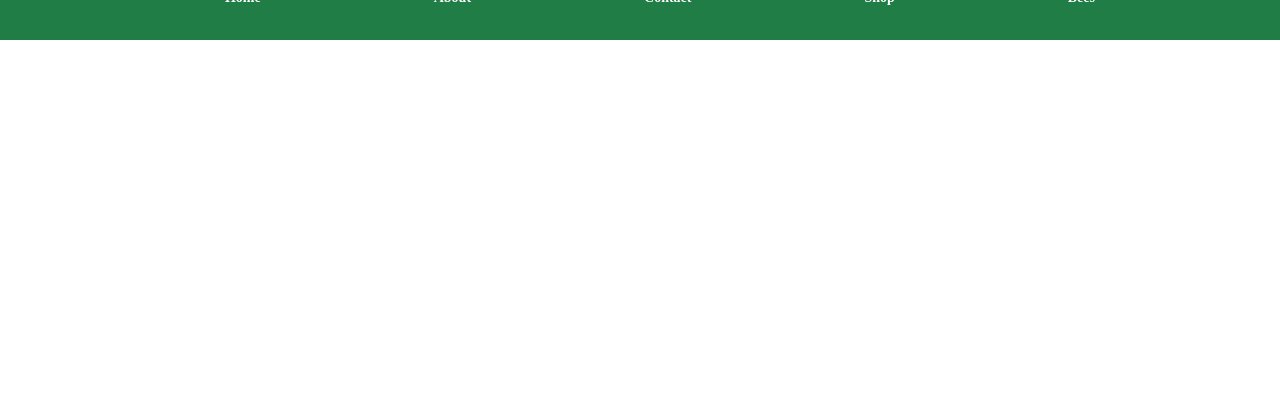
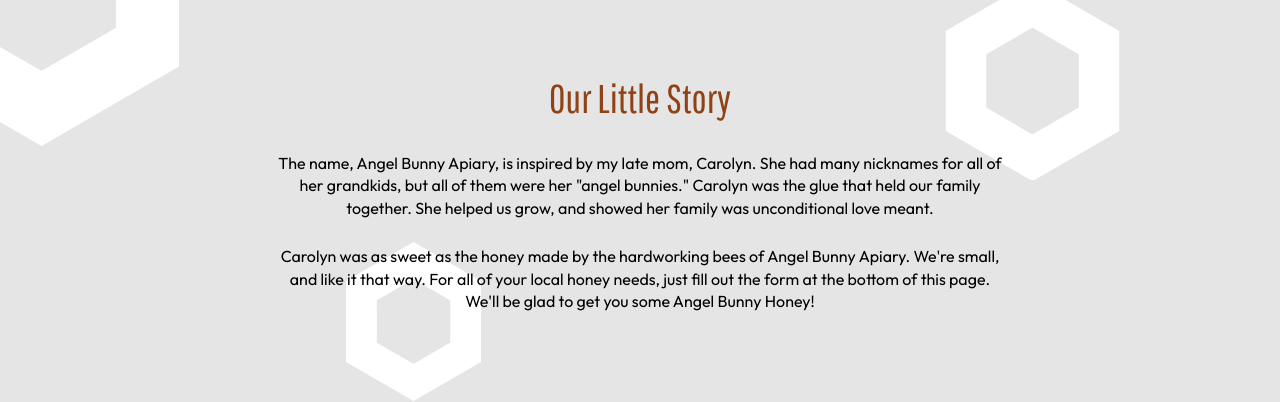
Before and after one commit to marissahuysentruyt/Angel-Bunny-Honey, an Angular app: page / in a window 1280 px wide. Shown: the part 850-1252 px from the top of the page. Before the commit the page ends 890 px from the top, so only its background shows below. Built offline with nearby package versions, Linux system fonts and the light colour scheme.

Commit message:
:sparkles: feat: about section
-Create About component
-HTML structure in place
-SCSS styles in place

```diff
--- /dev/null
+++ b/src/app/about/about.component.html
@@ -0,0 +1,11 @@
+<section class="our-story">
+  <header class="our-story__heading">
+    <h3 class="heading-text heading__title">Our Little Story</h3>
+  </header>
+  <p class="content-text our-story__p1">
+    The name, Angel Bunny Apiary, is inspired by my late mom, Carolyn. She had many nicknames for all of her grandkids, but all of them were her "angel bunnies." Carolyn was the glue that held our family together. She helped us grow, and showed her family was unconditional love meant.
+  </p>
+  <p class="content-text our-story__p2">
+    Carolyn was as sweet as the honey made by the hardworking bees of Angel Bunny Apiary. We're small, and like it that way. For all of your local honey needs, just fill out the form at the bottom of this page. We'll be glad to get you some Angel Bunny Honey!
+  </p>
+</section>
--- /dev/null
+++ b/src/app/about/about.component.scss
@@ -0,0 +1,84 @@
+.our-story {
+  background-color: #e5e5e5;
+  position: relative;
+  z-index: 2;
+  padding: 1.25rem; // 20px/16
+  text-align: center;
+  margin: auto;
+
+  @media (min-width: 74rem) {
+    padding: 7rem 0 26.5625rem; // top: 112px/16; left&right: 0; bottom: 425px/16
+
+    &::before {
+      content: "";
+      position: absolute;
+      top: -134px;
+      left: -6rem;
+      // border: 1px solid red;
+      background-image: url("../../assets/hexagon-graphic.svg");
+      background-repeat: no-repeat;
+      background-position: center;
+      background-size: cover;
+      width: 100%;
+      max-width: 275px;
+      height: 322px;
+      z-index: -1;
+    }
+  }
+
+  .heading__title {
+    color: #904216;
+    font-size: 2rem;
+    line-height: 1.4; // 46px/16
+
+    @media (min-width: 50rem) {
+      font-size: 2.5rem;
+    }
+  }
+
+  &__p1,
+  &__p2 {
+    display: block;
+    margin: 1.625rem 0; // top&bottom: 26px/16
+    max-width: 70ch;
+    line-height: 1.4;
+
+    @media (min-width: 40rem) {
+      margin: 1.625rem auto;
+    }
+  }
+
+  @media (min-width: 74rem) {
+    &__p2:before {
+      content: "";
+      position: absolute;
+      bottom: 45%;
+      left: 27%;
+      // border: 1px solid red;
+      background-image: url("../../assets/hexagon-graphic.svg");
+      background-repeat: no-repeat;
+      background-position: center;
+      background-size: cover;
+      width: 100%;
+      max-width: 135px;
+      height: 159px;
+      z-index: -1;
+    }
+
+    &__p1:after {
+      content: "";
+      position: absolute;
+      top: 1.5rem;
+      right: 10rem;
+      // border: 1px solid red;
+      background-image: url("../../assets/hexagon-graphic.svg");
+      background-repeat: no-repeat;
+      background-position: center;
+      background-size: cover;
+      width: 100%;
+      max-width: 175px;
+      height: 198px;
+      z-index: -1;
+    }
+  }
+}
--- a/src/app/app.component.html
+++ b/src/app/app.component.html
@@ -1,4 +1,5 @@
 <main>
 <app-hero-banner></app-hero-banner>
+<app-about></app-about>
 <app-footer-nav></app-footer-nav>
 </main>
--- a/src/app/app.module.ts
+++ b/src/app/app.module.ts
@@ -6,13 +6,15 @@
 import { HeaderComponent } from './header/header.component';
 import { FooterComponent } from './footer/footer.component';
 import { HeroBannerComponent } from './hero-banner/hero-banner.component';
+import { AboutComponent } from './about/about.component';
 
 @NgModule({
   declarations: [
     AppComponent,
     HeaderComponent,
     FooterComponent,
-    HeroBannerComponent
+    HeroBannerComponent,
+    AboutComponent
   ],
   imports: [
     BrowserModule,
```
Also changed, not shown: src/app/about/about.component.ts (added, +10 -0 lines), src/assets/hexagon-graphic.svg (added), 1 other file (tests, documents, lock files or other folders).
